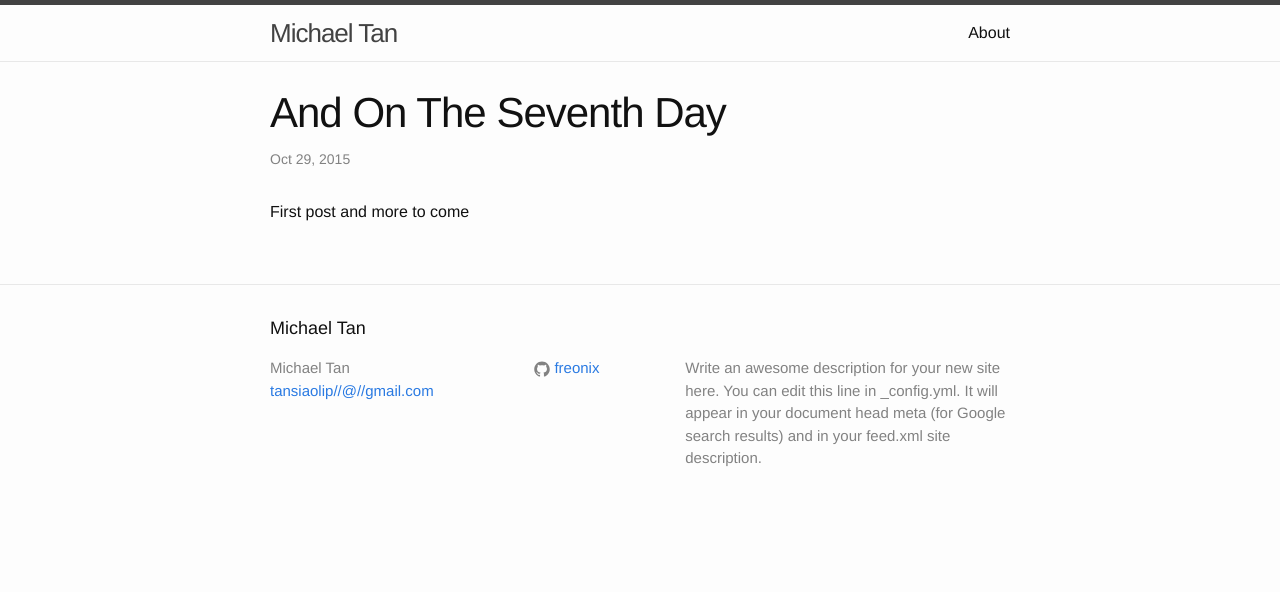
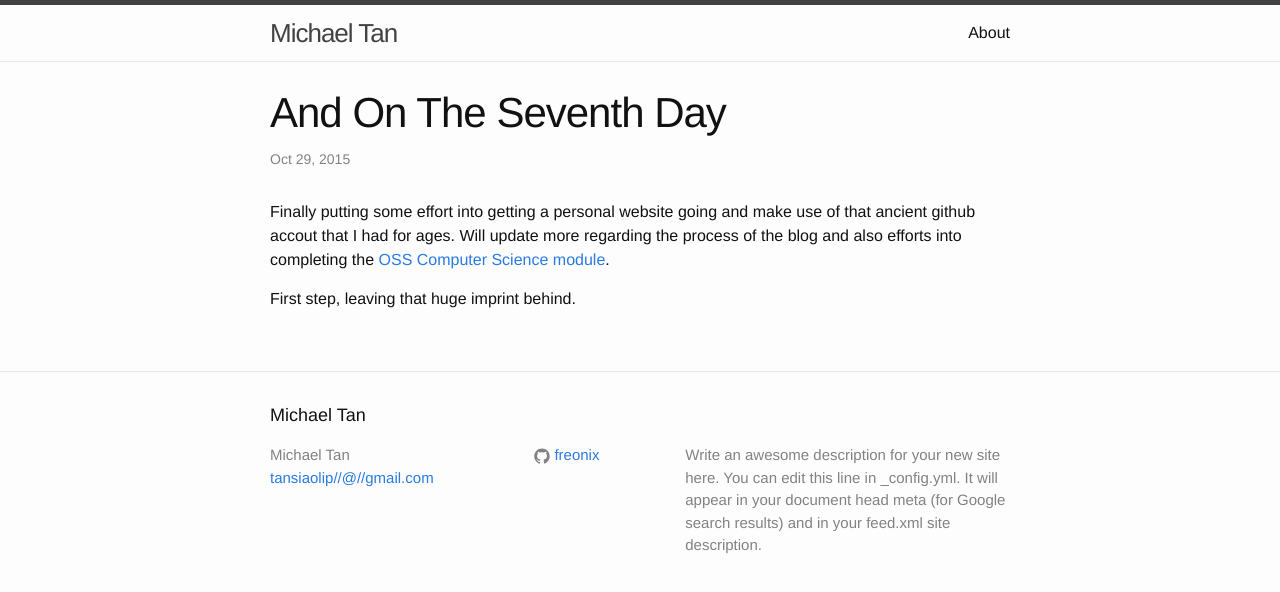
Before and after one commit to freonix/freonix.github.io, a Jekyll site: the page built from _posts/2015-10-29-And-On-The-Seventh-Day.markdown, in a window 1280 px wide. Shown: the top 592 px of the page. Built offline with Jekyll 4.4.1, drawn with Linux system fonts in a browser that asks for light colours.

Commit message:
Updating initial post

```diff
--- a/_posts/2015-10-29-And-On-The-Seventh-Day.markdown
+++ b/_posts/2015-10-29-And-On-The-Seventh-Day.markdown
@@ -5,4 +5,8 @@ date: 2015-10-29 17:29:37 Malay Peninsula Standard Time
 categories: general
 ---
 
-First post and more to come
+Finally putting some effort into getting a personal website going and make use of that ancient github accout that I had for ages. Will update more regarding the process of the blog and also efforts into completing the [OSS Computer Science module][oss-mod].
+
+First step, leaving that huge imprint behind.
+
+[oss-mod]: https://github.com/open-source-society/computer-science
```
